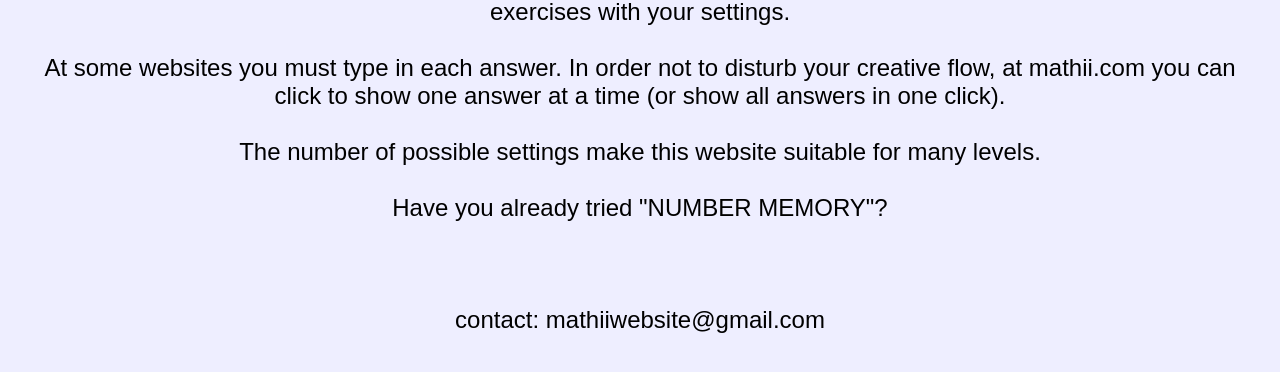
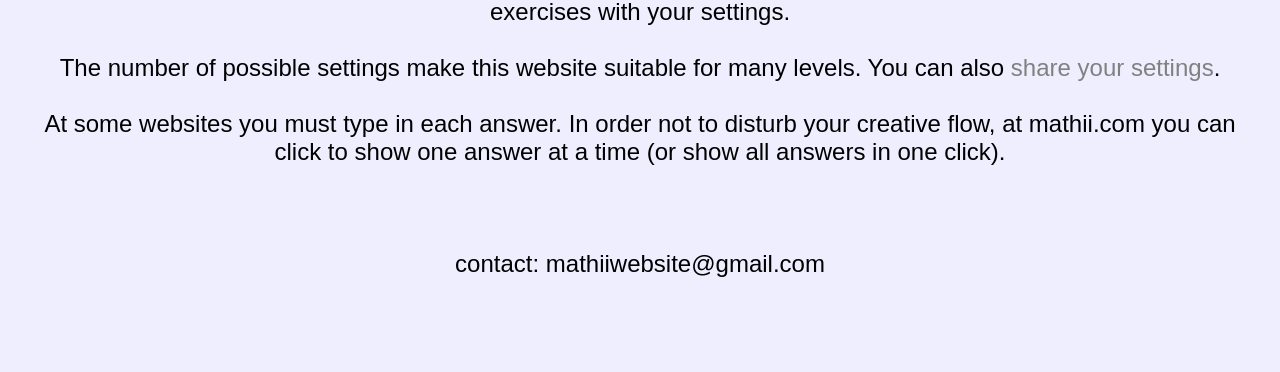
Before and after one commit to SymboLinker/mathii-website, a plain HTML site: page index.html in a window 1280 px wide. Shown: the part 392-764 px from the top of the page. Drawn offline with Linux system fonts and the light colour scheme.

Commit message:
Add displaySettingsUrl

```diff
--- a/main.js
+++ b/main.js
@@ -1599,69 +1599,90 @@
 }
 
 
-const queryString = window.location.search;
-const urlParams = new URLSearchParams(queryString);
-function setIfAvailable(setting) {
-  let value = urlParams.get(setting);
-  if (value) {
-    console.log(setting);
-    if (value == 'checked') {
-      document.getElementById(setting).checked = value;
+var settingKeys = [
+  "primeMin",
+  "primeMax",
+  "subitizeMin",
+  "subitizeMax",
+  "getalGeheugenAantalGetallen",
+  "getalGeheugenMax",
+  "getalGeheugenMin",
+  "breukenOptellenBDmin",
+  "breukenOptellenBDmax",
+  "breukenOptellenMin",
+  "breukenOptellenMax",
+  "breukenGeheelFilterenOptellen",
+  "breukenVereenvoudigen",
+  "geenGemixteBreuken",
+  "breukenDelenABCDmax",
+  "linkerGetalGeheel",
+  "rechterGetalKleinerEen",
+  "userInputOptellenMin",
+  "userInputOptellenMax",
+  "welBreuken",
+  "geenGemixteBreuken",
+  "welGroteGetallen",
+  "welKleineGetallen",
+  "kleineGetallenMin",
+  "kleineGetallenMax",
+  "groteGetallenMin",
+  "groteGetallenMax",
+  "userInputVermenigvuldigenAmin",
+  "userInputVermenigvuldigenAmax",
+  "userInputVermenigvuldigenBmin",
+  "userInputVermenigvuldigenBmax",
+  "delenAmin",
+  "delenAmax",
+  "delenBmin",
+  "delenBmax",
+  "delenCmin",
+  "delenCmax",
+  "delenCaantalDecimalen",
+  "delenCgeheel",
+  "delenCmetBreukRest",
+  "delenCmetDecimalen",
+  "delenCmetRest",
+  "gcdMax",
+  "lcmMin",
+  "lcmMax",
+  "delenAwaardenGebruiken",
+  "userInputAftrekkenMin",
+  "userInputAftrekkenMax",
+  "aftrekkenCnonNegative",
+  "perDot",
+  "startDot"
+];
+
+window.addEventListener('DOMContentLoaded', (event) => {
+  const queryString = window.location.search;
+  const urlParams = new URLSearchParams(queryString);
+  for (const settingKey of settingKeys) {
+    let value = urlParams.get(settingKey);
+    if (value) {
+      if (value == 'checked') {
+        document.getElementById(settingKey).checked = value;
+      } else if (value == 'unchecked') {
+        document.getElementById(settingKey).checked = '';
+      } else {
+        document.getElementById(settingKey).value = value;
+      }
+    }
+  }
+});
+
+function displaySettingsUrl() {
+  let url = window.location.href.split('?')[0].split('#')[0] + "?";
+  for (const settingKey of settingKeys) {
+    const element = document.getElementById(settingKey);
+    if (element.type == 'checkbox') {
+      url += settingKey + '=' + (element.checked ? 'checked' : 'unchecked') + '&';
+    } else if (element.type == 'radio') {
+      if (element.checked) {
+        url += settingKey + '=checked&';
+      }
     } else {
-      document.getElementById(setting).value = value;
-
-    }
-  }
-
-}
-
-window.addEventListener('DOMContentLoaded', (event) => {
-  setIfAvailable("primeMin");
-  setIfAvailable("primeMax");
-  setIfAvailable("subitizeMin");
-  setIfAvailable("subitizeMax");
-  setIfAvailable("getalGeheugenAantalGetallen");
-  setIfAvailable("getalGeheugenMax");
-  setIfAvailable("getalGeheugenMin");
-  setIfAvailable("breukenOptellenBDmin");
-  setIfAvailable("breukenOptellenBDmax");
-  setIfAvailable("breukenOptellenMin");
-  setIfAvailable("breukenOptellenMax");
-  setIfAvailable("breukenGeheelFilterenOptellen");
-  setIfAvailable("breukenVereenvoudigen");
-  setIfAvailable("geenGemixteBreuken");
-  setIfAvailable("breukenDelenABCDmax");
-  setIfAvailable("linkerGetalGeheel");
-  setIfAvailable("rechterGetalKleinerEen");
-  setIfAvailable("userInputOptellenMin");
-  setIfAvailable("userInputOptellenMax");
-  setIfAvailable("welBreuken");
-  setIfAvailable("geenGemixteBreuken");
-  setIfAvailable("welGroteGetallen");
-  setIfAvailable("welKleineGetallen");
-  setIfAvailable("kleineGetallenMin");
-  setIfAvailable("kleineGetallenMax");
-  setIfAvailable("groteGetallenMin");
-  setIfAvailable("groteGetallenMax");
-  setIfAvailable("userInputVermenigvuldigenAmin");
-  setIfAvailable("userInputVermenigvuldigenAmax");
-  setIfAvailable("userInputVermenigvuldigenBmin");
-  setIfAvailable("userInputVermenigvuldigenBmax");
-  setIfAvailable("delenAmin");
-  setIfAvailable("delenAmax");
-  setIfAvailable("delenBmin");
-  setIfAvailable("delenBmax");
-  setIfAvailable("delenCmin");
-  setIfAvailable("delenCmax");
-  setIfAvailable("delenCaantalDecimalen");
-  setIfAvailable("delenCgeheel");
-  setIfAvailable("delenCmetBreukRest");
-  setIfAvailable("delenCmetDecimalen");
-  setIfAvailable("gcdMax");
-  setIfAvailable("lcmMin");
-  setIfAvailable("lcmMax");
-  setIfAvailable("delenAwaardenGebruiken");
-  setIfAvailable("userInputAftrekkenMin");
-  setIfAvailable("userInputAftrekkenMax");
-  setIfAvailable("aftrekkenCnonNegative");
-});
+      url += settingKey + '=' + element.value + '&';
+    }
+  }
+  alert(url.slice(0, -1));
+}
```
Also changed, not shown: index.html (+2 -4 lines), nl/index.html (+3 -5 lines).
